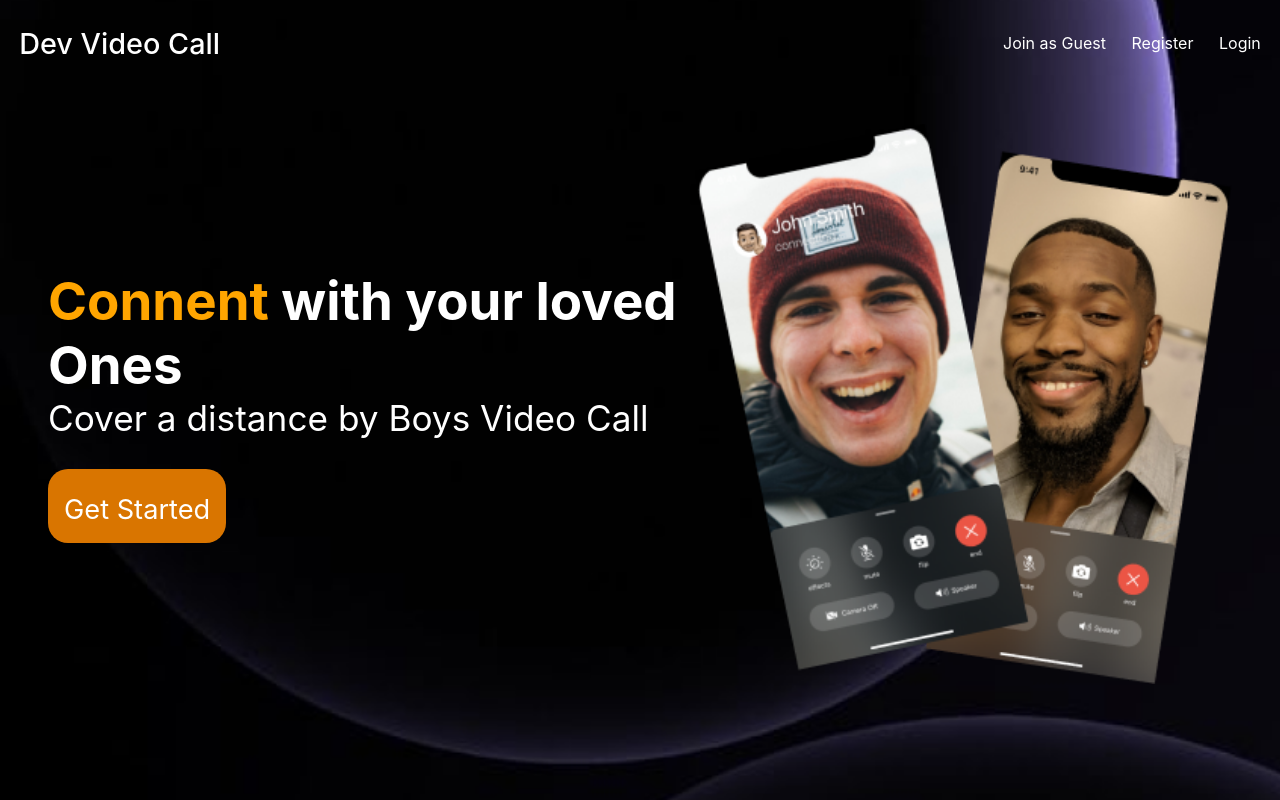
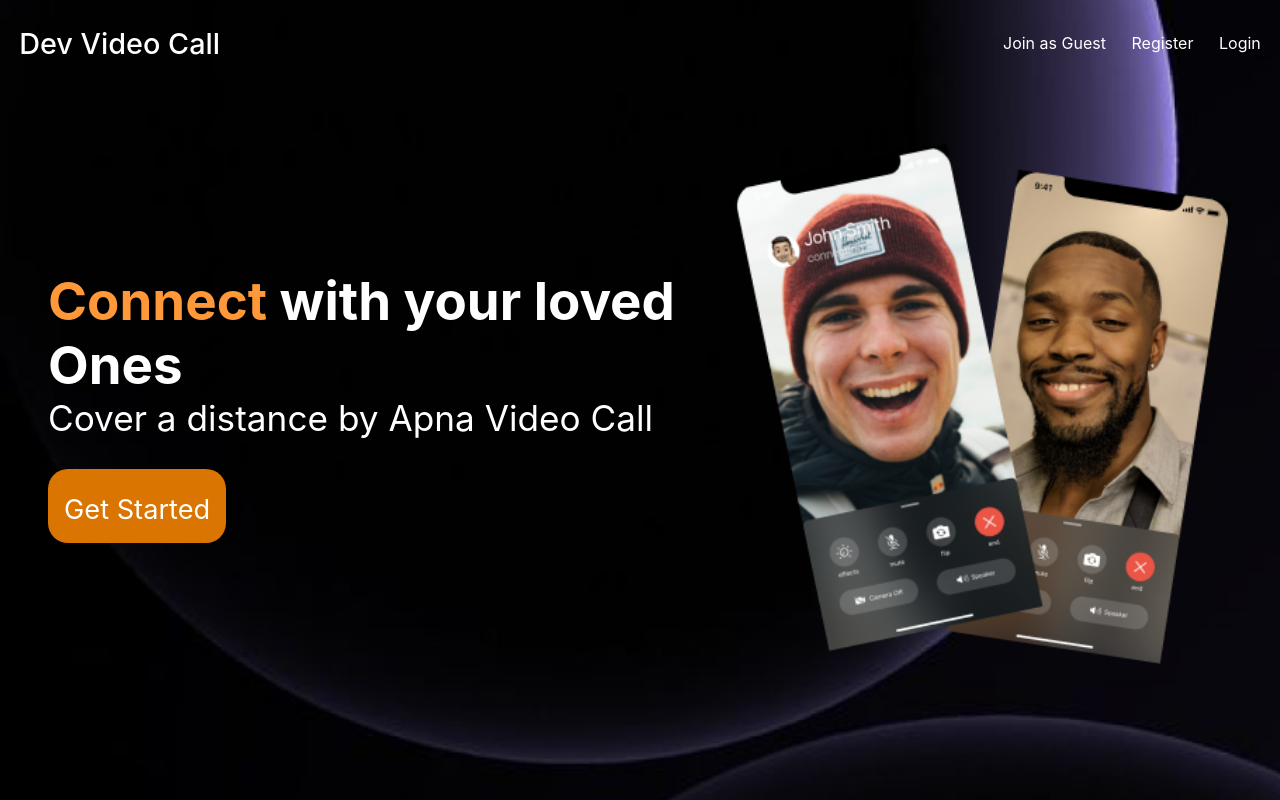
Before and after one commit to akashpatel009/Video-Conference-App, a React (Create React App) app in the folder frontend/: page / in a window 1280 px wide. Built offline with nearby package versions, Linux system fonts and the light colour scheme.

Commit message:
fronotend complete

```diff
--- a/frontend/src/App.css
+++ b/frontend/src/App.css
@@ -1,4 +1,4 @@
-.LandingPageContainer {
+.landingPageContainer {
   width: 100vw;
   height: 100vh;
   background: url("/public/media/background.png");
@@ -7,7 +7,7 @@
   color: white;
 }
 
-  .LandingPageContainer nav {
+.landingPageContainer nav {
   padding-inline: 1.2rem;
   padding-block: 1.6rem;
   display: flex;
@@ -16,19 +16,19 @@
 
 }
 
-  .LandingPageContainer nav h2 {
+.landingPageContainer nav h2 {
   font-size: 1.8rem;
   font-weight: 500;
 }
 
-  .LandingPageContainer nav .navlist {
+.landingPageContainer nav .navlist {
   display: flex;
   gap: 1.6rem;
   cursor: pointer;
 
 }
 
-  .LandingMainContainer {
+.landingMainContainer {
   display: flex;
   justify-content: space-between;
   padding-inline: 3rem;
@@ -36,11 +36,11 @@
   align-items: center;
 }
 
-  .LandingMainContainer>div:nth-child(1) {
+.landingMainContainer>div:nth-child(1) {
   font-size: 2.2rem;
 }
 
-  .LandingMainContainer>div:nth-child(1) div[role='button'] {
+.landingMainContainer>div:nth-child(1) div[role='button'] {
   background: #D97500;
   width: fit-content;
   padding: 1rem;
@@ -48,14 +48,14 @@
   margin-top: 1.9rem;
 }
 
-  .LandingMainContainer>div:nth-child(1) div[role='button'] a {
+.landingMainContainer>div:nth-child(1) div[role='button'] a {
   text-decoration: none;
   color: white;
   font-size: 1.7rem;
 }
 
-  .LandingMainContainer>div:nth-child(2) img {
-    height: 70vh;
+.landingMainContainer>div:nth-child(2) img {
+  height: 65vh;
   width: auto;
 }
 
@@ -65,15 +65,17 @@
   justify-content: space-between;
   padding-inline: 20px;
   text-align: center;
+
 }
-
 .meetContainer {
   display: flex;
   padding-inline: 20px;
   height: 80vh;
-    gap: 10vq;
+  gap: 10vw;
   justify-content: center;
 }
+
+
 
 .leftPanel {
   height: 100%;
@@ -91,5 +93,4 @@
   width: 30vw;
   height: auto;
   border-radius: 20px;
-
 }
--- a/frontend/src/pages/landing.jsx
+++ b/frontend/src/pages/landing.jsx
@@ -1,52 +1,53 @@
 import React from 'react'
-import "../App.css";
+import "../App.css"
 import { Link, useNavigate } from 'react-router-dom'
+export default function LandingPage() {
 
-
-export default function landing() {
 
     const router = useNavigate();
 
     return (
-    <div className='LandingPageContainer'>
-      <nav >
-
+        <div className='landingPageContainer'>
+            <nav>
                 <div className='navHeader'>
                     <h2>Dev Video Call</h2>
                 </div>
-
                 <div className='navlist'>
                     <p onClick={() => {
                         router("/aljk23")
                     }}>Join as Guest</p>
-            <p  onClick={() => {
+                    <p onClick={() => {
                         router("/auth")
-            }} >Register</p>
+
+                    }}>Register</p>
                     <div onClick={() => {
                         router("/auth")
-            }} role='button'><p>Login</p></div>
+
+                    }} role='button'>
+                        <p>Login</p>
                     </div>
-
+                </div>
             </nav>
 
 
-        <div className="LandingMainContainer">
+            <div className="landingMainContainer">
                 <div>
-            <h2><span style={{color:"orange"}}>Connent </span>with your loved Ones</h2>
+                    <h2><span style={{ color: "#FF9839" }}>Connect</span> with your loved Ones</h2>
 
-            <p>Cover a distance by Boys Video Call</p>
+                    <p>Cover a distance by Apna Video Call</p>
                     <div role='button'>
                         <Link to={"/auth"}>Get Started</Link>
                     </div>
                 </div>
+                <div>
 
-          <div>
-            <img src='/media/mobile.png' alt="moblie"/>
+                    <img src="/media/mobile.png" alt="" />
 
                 </div>
             </div>
 
 
+
         </div>
     )
 }
```
Lines whose indentation alone changed are shown as unchanged.
